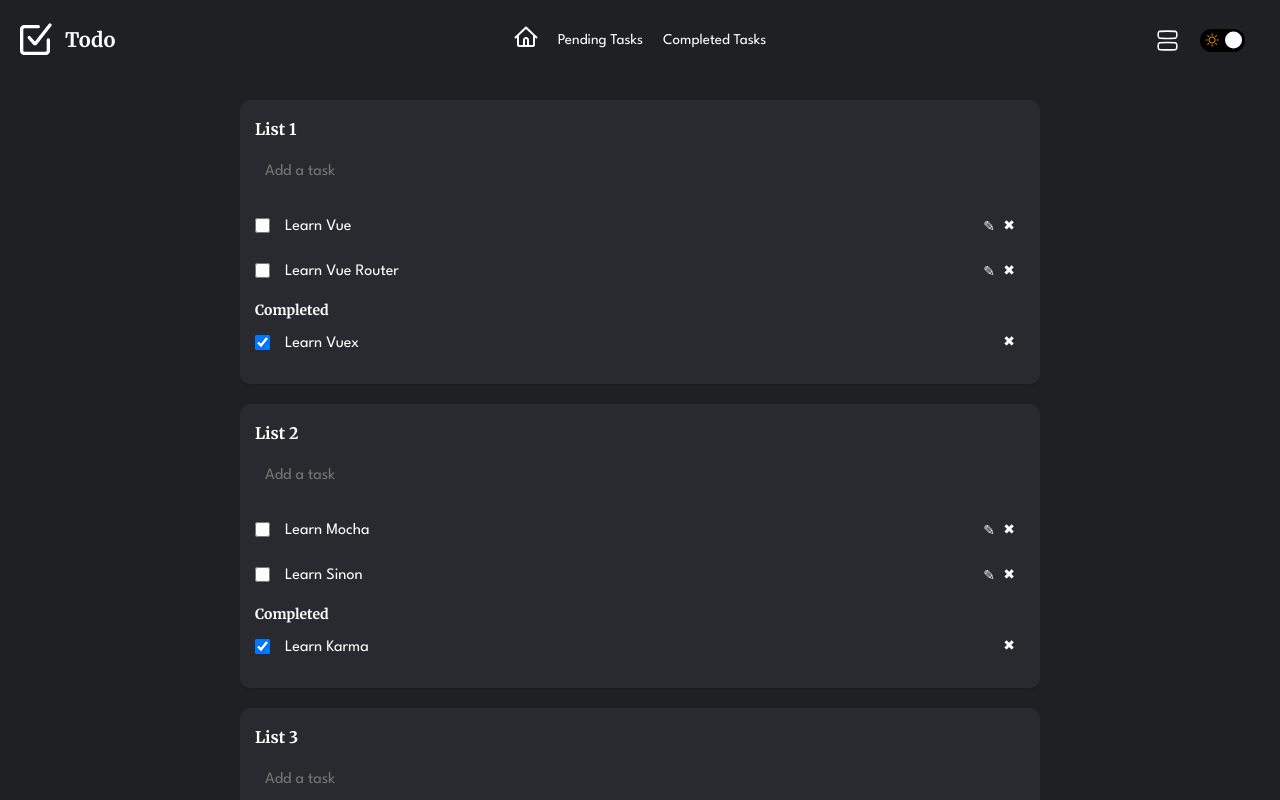
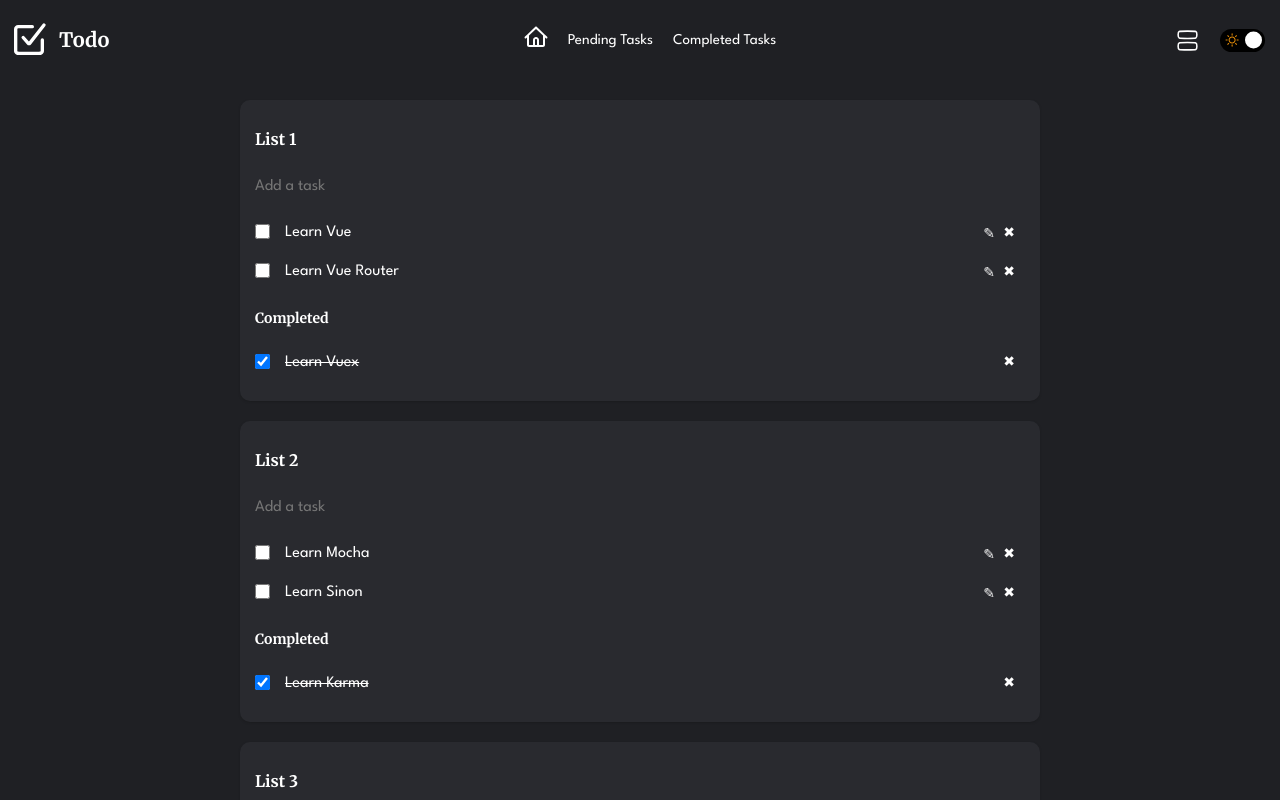
Before and after one commit to tripathishashikant/todo, a Vue app: page / in a window 1280 px wide. Shown: the top 800 px of the page. Built offline with nearby package versions, Linux system fonts and the light colour scheme.

Commit message:
Feature 1.6.6 - App header and card spacing issue resolved. (#56)
Signed-off-by: Shashikant <shashikant.tripathi187@gmail.com>

```diff
--- a/src/App.vue
+++ b/src/App.vue
@@ -35,3 +35,11 @@ export default {
 <style lang="scss">
 @import './assets/scss/styles.scss';
 </style>
+
+<style lang="scss" scoped>
+.app {
+  &__content {
+    padding:0 1.5rem;
+  }
+}
+</style>
--- a/src/assets/scss/modules/_list.scss
+++ b/src/assets/scss/modules/_list.scss
@@ -1,8 +1,5 @@
 .list {
-  padding: 0 1.5rem;
-
   &__cardContainer {
-
     .list__horizontalLayout & {
       display: flex;
       flex-flow: row nowrap;
@@ -34,6 +31,6 @@
   }
 
   &__title {
-    padding: 0.5rem 0;
+    padding: 1.5rem 0;
   }
 }
--- a/src/components/modules/AddTask.vue
+++ b/src/components/modules/AddTask.vue
@@ -63,7 +63,7 @@ export default {
     justify-content: space-between;
     align-items: center;
 
-    padding: 1rem 0;
+    padding: 0.5rem 0;
   }
 
   &__label {
@@ -72,6 +72,8 @@ export default {
 
   &__input {
     width: 100%;
+    padding-left:0;
+    padding-right:0;
     border: 0 none;
     background: transparent;
     outline: 0 none;
--- a/src/components/modules/AppHeader.vue
+++ b/src/components/modules/AppHeader.vue
@@ -61,6 +61,9 @@ export default {
     flex-flow: row nowrap;
     justify-content: flex-start;
     align-items: center;
+
+    position:relative;
+    right: 0.6rem;
   }
 
   &__menu {
--- a/src/components/modules/CompletedList.vue
+++ b/src/components/modules/CompletedList.vue
@@ -26,6 +26,7 @@
               :list-i-d="listID"
               :title="title"
               :checked="true"
+              :add-completed-class="true"
             />
           </li>
         </template>
@@ -91,6 +92,10 @@ export default {
 .completed {
   padding: 0.5rem 0;
 
+  &__title {
+    padding: 1rem 0 1.5rem;
+  }
+
   &__completed {
     padding: 0.5rem 0;
   }
--- a/src/components/modules/TheTask.vue
+++ b/src/components/modules/TheTask.vue
@@ -17,6 +17,7 @@
       :id="'list-' + listID + '-edit-task-' + id"
       ref="task__title"
       class="task__title"
+      :class="{ 'task__title--completed': addCompletedClass}"
       type="text"
       :name="title"
       :value="title"
@@ -64,6 +65,10 @@ export default {
       type: Boolean,
       default: false,
     },
+    addCompletedClass: {
+      type: Boolean,
+      default: false,
+    },
   },
   data() {
     return {
@@ -97,7 +102,7 @@ export default {
   justify-content: flex-start;
   align-items: center;
 
-  padding: 0.7rem 6rem 0.5rem 0;
+  padding: 0.3rem 6rem 0.3rem 0;
 
   &__label {
     width: 1.5rem;
@@ -121,6 +126,10 @@ export default {
       border: 0 none;
       background: transparent;
       outline: 0 none;
+    }
+
+    &--completed {
+      text-decoration: line-through;
     }
   }
 
--- a/src/components/modules/ThemeSwitcher.vue
+++ b/src/components/modules/ThemeSwitcher.vue
@@ -60,7 +60,7 @@ export default {
 <style lang="scss" scoped>
 .themeSwitcher {
   position: relative;
-  padding: 0 2rem;
+  padding: 0 0 0 2rem;
 
   &__wrapper {
     width: 4.5rem;
```
